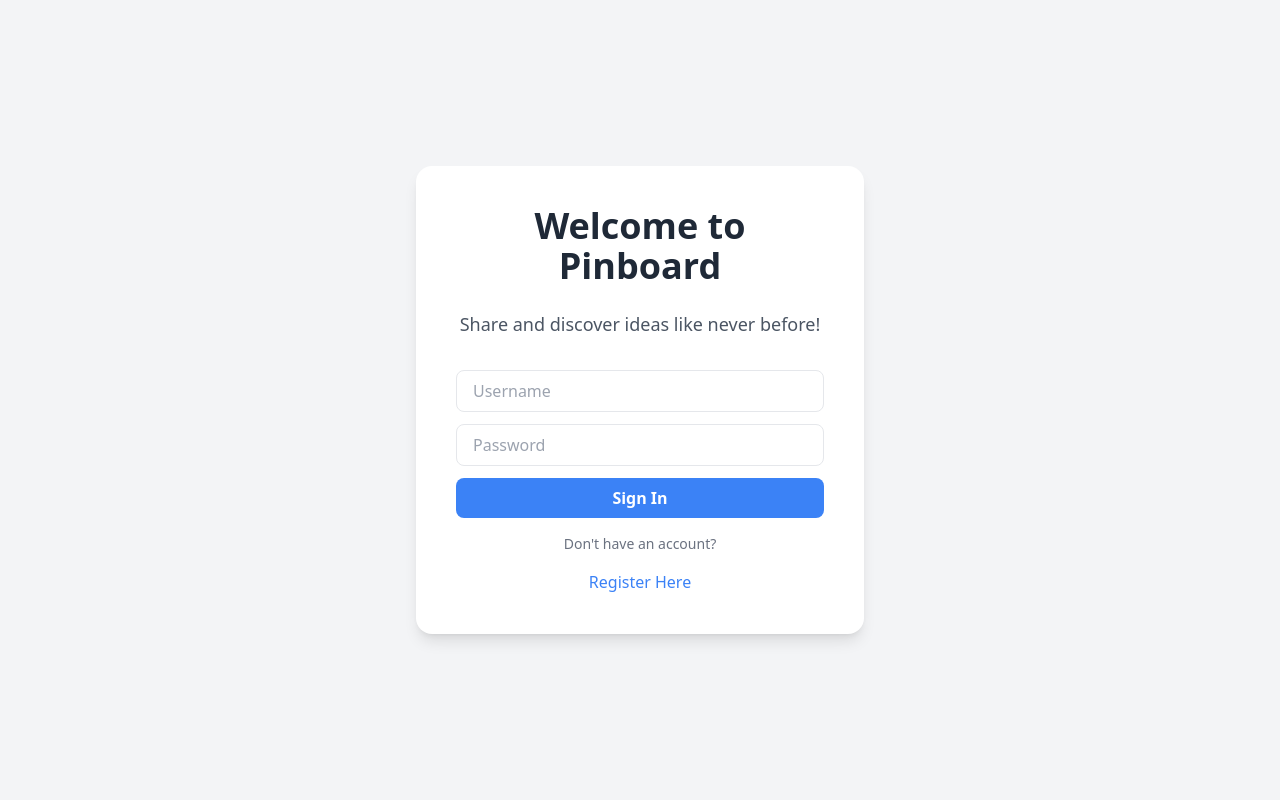
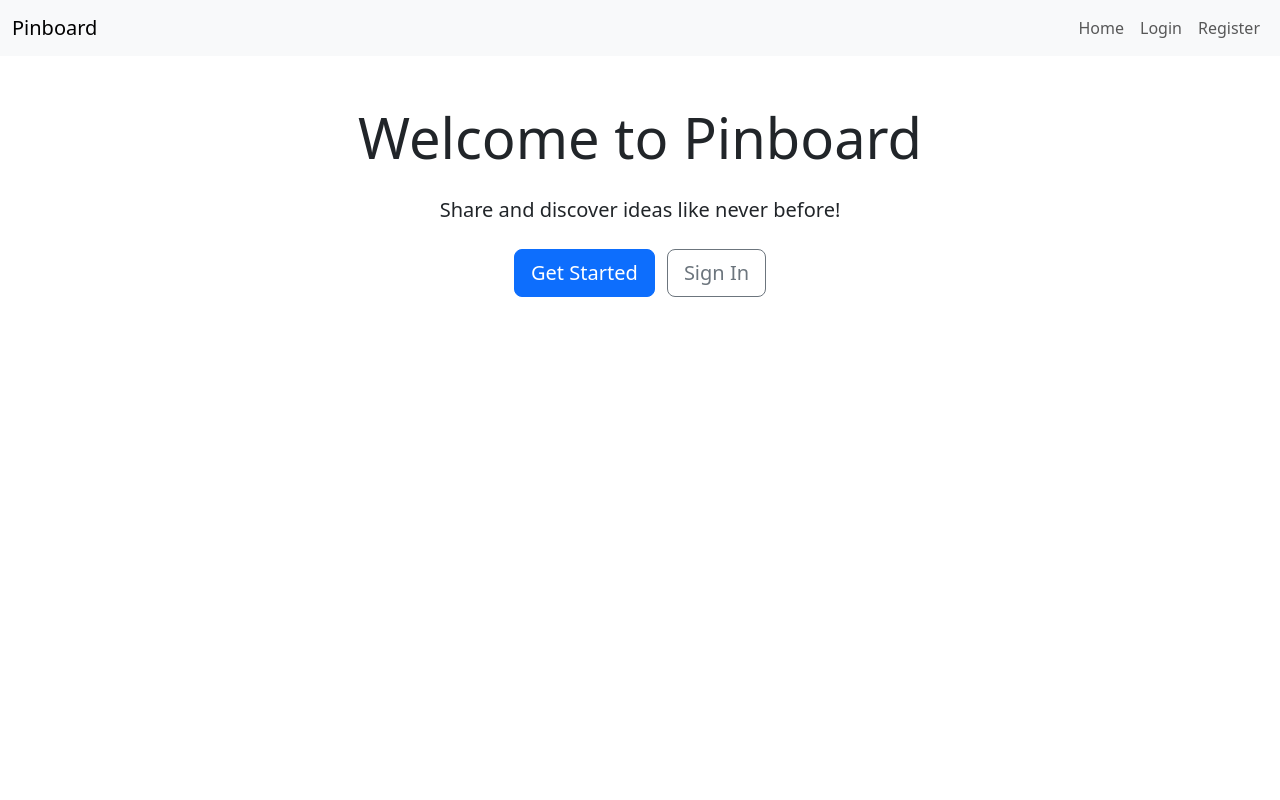
Before and after one commit to ethanbell13/PinboardRepo, a Django app: page / in a window 1280 px wide. Run offline with Django 5.2, Linux system fonts and the light colour scheme; some libraries are stand-ins or nearby versions.

Commit message:
updated the aesthetics with bootstrap and tailwind css, added preliminary dashboard

```diff
--- /dev/null
+++ b/pinApp/templates/base.html
@@ -0,0 +1,57 @@
+<!-- base.html -->
+<!DOCTYPE html>
+<html lang="en">
+<head>
+    <meta charset="UTF-8">
+    <meta name="viewport" content="width=device-width, initial-scale=1">
+    <title>{% block title %}Pinboard{% endblock %}</title>
+    <!-- Bootstrap CSS -->
+    <link href="https://cdn.jsdelivr.net/npm/bootstrap@5.3.0/dist/css/bootstrap.min.css" rel="stylesheet">
+    {% block extra_css %}{% endblock %}
+</head>
+<body>
+    <!-- Navbar -->
+    <nav class="navbar navbar-expand-lg navbar-light bg-light">
+      <div class="container-fluid">
+        <a class="navbar-brand" href="{% url 'home' %}">Pinboard</a>
+        <button class="navbar-toggler" type="button" data-bs-toggle="collapse" data-bs-target="#navbarNav"
+                aria-controls="navbarNav" aria-expanded="false" aria-label="Toggle navigation">
+          <span class="navbar-toggler-icon"></span>
+        </button>
+
+        <div class="collapse navbar-collapse" id="navbarNav">
+          <ul class="navbar-nav ms-auto">
+            <li class="nav-item">
+              <a class="nav-link" href="{% url 'home' %}">Home</a>
+            </li>
+
+            {% if request.session.username %}
+              <li class="nav-item">
+                <a class="nav-link" href="{% url 'dashboard' %}">Profile</a>
+              </li>
+              <li class="nav-item">
+                <a class="nav-link" href="{% url 'logout' %}">Logout</a>
+              </li>
+            {% else %}
+              <li class="nav-item">
+                <a class="nav-link" href="{% url 'login' %}">Login</a>
+              </li>
+              <li class="nav-item">
+                <a class="nav-link" href="{% url 'register' %}">Register</a>
+              </li>
+            {% endif %}
+          </ul>
+        </div>
+      </div>
+    </nav>
+
+    <!-- Main Content -->
+    <div class="container mt-5">
+      {% block content %}{% endblock %}
+    </div>
+
+    <!-- Bootstrap JS Bundle -->
+    <script src="https://cdn.jsdelivr.net/npm/bootstrap@5.3.0/dist/js/bootstrap.bundle.min.js"></script>
+    {% block extra_js %}{% endblock %}
+</body>
+</html>
--- a/pinApp/templates/home.html
+++ b/pinApp/templates/home.html
@@ -1,34 +1,13 @@
-<!DOCTYPE html>
-<html lang="en">
-<head>
-    <meta charset="UTF-8">
-    <title>Pinboard - Home</title>
-    <script src="https://cdn.tailwindcss.com"></script>
-</head>
-<body class="bg-gray-100 text-gray-800 min-h-screen flex flex-col items-center justify-center">
-    <div class="bg-white shadow-lg rounded-2xl p-10 w-full max-w-md text-center">
-        <h1 class="text-4xl font-bold mb-6">Welcome to Pinboard</h1>
-        <p class="text-lg text-gray-600 mb-8">Share and discover ideas like never before!</p>
+<!-- home.html -->
+{% extends 'base.html' %}
 
-        <div class="space-y-4">
-            <form method="post" action="{% url 'login' %}">
-                {% csrf_token %}
-                <input type="text" name="username" placeholder="Username"
-                       class="w-full px-4 py-2 border rounded-lg focus:outline-none focus:ring-2 focus:ring-blue-400 mb-3">
-                <input type="password" name="password" placeholder="Password"
-                       class="w-full px-4 py-2 border rounded-lg focus:outline-none focus:ring-2 focus:ring-blue-400 mb-3">
-                <button type="submit"
-                        class="w-full bg-blue-500 hover:bg-blue-600 text-white font-semibold py-2 rounded-lg transition">
-                    Sign In
-                </button>
-            </form>
+{% block title %}Home - Pinboard{% endblock %}
 
-            <div class="text-sm text-gray-500">Don't have an account?</div>
-            <a href="{% url 'register' %}"
-               class="inline-block text-blue-500 hover:underline font-medium">
-                Register Here
-            </a>
-        </div>
-    </div>
-</body>
-</html>
+{% block content %}
+  <div class="text-center">
+    <h1 class="display-4 mb-4">Welcome to Pinboard</h1>
+    <p class="lead mb-4">Share and discover ideas like never before!</p>
+    <a href="{% url 'register' %}" class="btn btn-primary btn-lg me-2">Get Started</a>
+    <a href="{% url 'login' %}" class="btn btn-outline-secondary btn-lg">Sign In</a>
+  </div>
+{% endblock %}
--- a/pinApp/urls.py
+++ b/pinApp/urls.py
@@ -1,9 +1,12 @@
 from django.urls import path
-from django.contrib.auth import views as auth_views
-from .views import home_view, register_view
+#from django.contrib.auth import views as auth_views
+from .views import home_view, login_view, register_view, logout_view, dashboard_view#, dashboard_view
 
 urlpatterns = [
     path('', home_view, name='home'),
-    path('login/', auth_views.LoginView.as_view(template_name='login.html'), name='login'),
+    #path('login/', auth_views.LoginView.as_view(template_name='login.html'), name='login'),
+    path('login/', login_view, name='login'),
     path('register/', register_view, name='register'),
+    path('logout/', logout_view, name='logout'),
+    path('dashboard/', dashboard_view, name='dashboard'),
 ]
--- a/pinApp/views.py
+++ b/pinApp/views.py
@@ -1,10 +1,12 @@
 from django.shortcuts import render
 from django.shortcuts import redirect
 from django.contrib import messages
+from django.contrib.messages import get_messages
 from django.db import connection
 
 def home_view(request):
     return render(request, 'home.html')
+
 def register_view(request):
     print("Beginning\n")
     if request.method == 'POST':
@@ -64,3 +66,49 @@ def register_view(request):
         finally:
              cursor.close()
     return render(request, 'register.html')
+
+def logout_view(request):
+    request.session.flush()  # Clear all session data
+    storage = get_messages(request)
+    for _ in storage:
+        pass  # this is enough to clear the message queue
+    return redirect('home')
+
+def login_view(request):
+    if request.method == 'POST':
+        username = request.POST.get('username')
+        password = request.POST.get('password')
+
+        print("Before credentials check")
+        try:
+            with connection.cursor() as cursor:
+                cursor.execute(
+                    """
+                    SELECT 1
+                    FROM "User"
+                    WHERE uname = %s
+                    AND passwd = %s
+                    LIMIT 1
+                    """,
+                    [username, password]
+                )
+                if cursor.fetchone():
+                    # credentials OK
+                    print("User successfully found")
+                    request.session['username'] = username
+                    messages.success(request, f"Welcome back, {username}!")
+                    return render(request, 'dashboard.html')
+                else:
+                    print("User failed to be found")
+                    messages.error(request, "Invalid username or password.")
+                    return render(request, 'login.html')
+        except Exception as e:
+                print("Registration error:", str(e))
+                messages.error(request, "Something unexpected happended!")
+
+    return render(request, 'login.html')
+
+def dashboard_view(request):
+    if 'username' not in request.session:
+        return redirect('login')
+    return render(request, 'dashboard.html', {'username': request.session['username']})
```
Also changed, not shown: pinApp/templates/dashboard.html (added, +32 -0 lines), pinApp/templates/login.html (+31 -10 lines), pinApp/templates/register.html (+17 -0 lines).
